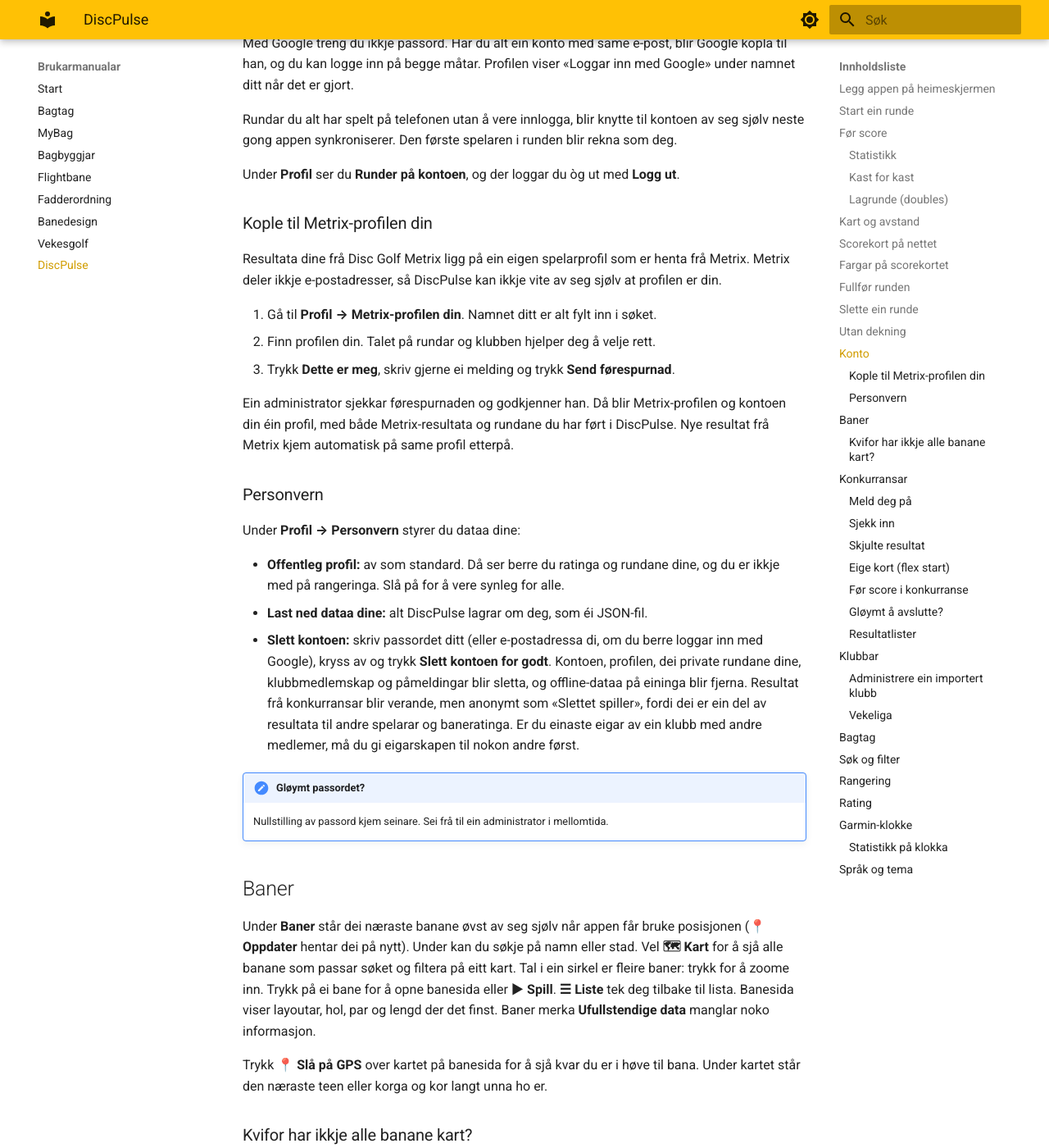
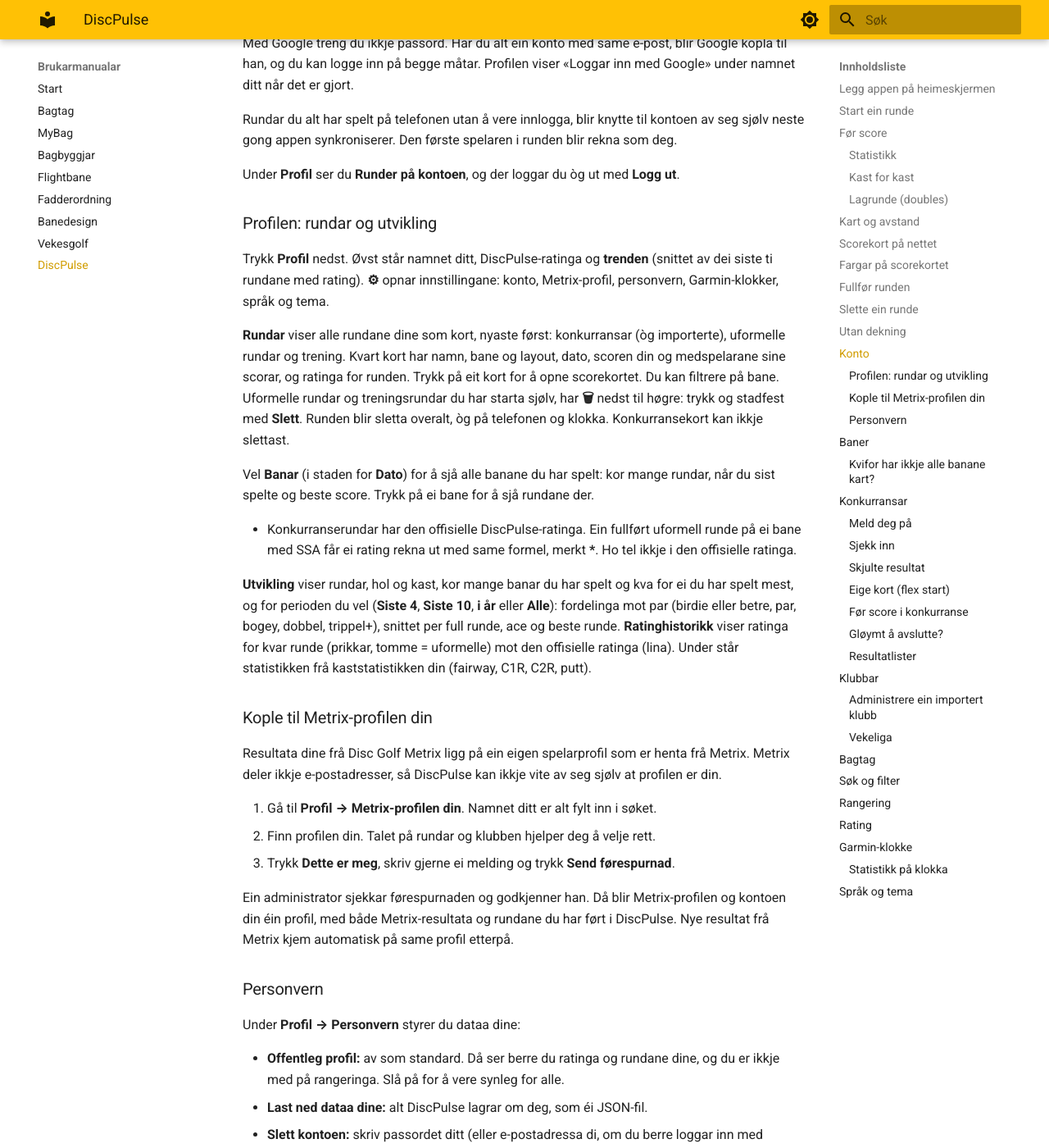
Before and after one commit to hanses89/manuals, an MkDocs documentation site: the page built from docs/discpulse.md, in a window 1280 px wide and 1400 px high, scrolled down 6993 px. Shown: the whole window at 82% size. Built offline with MkDocs 1.6.1 and Material for MkDocs 9.7.7, drawn with Linux system fonts in a browser that asks for light colours; some of the changed text lies outside the part shown.

Commit message:
manual: sync from discpulse.app @ 975e35b9c979e8af02efdb90eae24b41fd4b7fb5

```diff
--- a/docs/discpulse.md
+++ b/docs/discpulse.md
@@ -268,6 +268,33 @@ runden blir rekna som deg.
 Under **Profil** ser du **Runder på kontoen**, og der loggar du òg ut med
 **Logg ut**.
 
+
+### Profilen: rundar og utvikling
+
+Trykk **Profil** nedst. Øvst står namnet ditt, DiscPulse-ratinga og **trenden** (snittet
+av dei siste ti rundane med rating). **⚙** opnar innstillingane: konto, Metrix-profil,
+personvern, Garmin-klokker, språk og tema.
+
+**Rundar** viser alle rundane dine som kort, nyaste først: konkurransar (òg importerte),
+uformelle rundar og trening. Kvart kort har namn, bane og layout, dato, scoren din og
+medspelarane sine scorar, og ratinga for runden. Trykk på eit kort for å opne scorekortet.
+Du kan filtrere på bane. Uformelle rundar og treningsrundar du har starta sjølv, har
+**🗑** nedst til høgre: trykk og stadfest med **Slett**. Runden blir sletta overalt, òg på
+telefonen og klokka. Konkurransekort kan ikkje slettast.
+
+Vel **Banar** (i staden for **Dato**) for å sjå alle banane du har spelt: kor mange
+rundar, når du sist spelte og beste score. Trykk på ei bane for å sjå rundane der.
+
+- Konkurranserundar har den offisielle DiscPulse-ratinga. Ein fullført uformell runde på
+  ei bane med SSA får ei rating rekna ut med same formel, merkt **\***. Ho tel ikkje i den
+  offisielle ratinga.
+
+**Utvikling** viser rundar, hol og kast, kor mange banar du har spelt og kva for ei du har
+spelt mest, og for perioden du vel (**Siste 4**, **Siste 10**, **i år** eller **Alle**):
+fordelinga mot par (birdie eller betre, par, bogey, dobbel, trippel+), snittet per full
+runde, ace og beste runde. **Ratinghistorikk** viser ratinga for kvar runde (prikkar,
+tomme = uformelle) mot den offisielle ratinga (lina). Under står statistikken frå
+kaststatistikken din (fairway, C1R, C2R, putt).
 ### Kople til Metrix-profilen din
 
 Resultata dine frå Disc Golf Metrix ligg på ein eigen spelarprofil som er henta
@@ -310,6 +337,10 @@ ein sirkel er fleire baner: trykk for å zoome inn. Trykk på ei bane for å opn
 banesida eller **▶ Spill**. **☰ Liste** tek deg tilbake til lista.
 Banesida viser layoutar, hol, par og lengd der det finst. Baner merka
 **Ufullstendige data** manglar noko informasjon.
+
+Er du innlogga og har spelt bana, ser du **Rundane dine her** på banesida: dei siste fem
+rundane, kor mange du har spelt og beste score. **Alle rundane dine på bana** opnar lista på
+profilen.
 
 Trykk **📍 Slå på GPS** over kartet på banesida for å sjå kvar du er i høve til
 bana. Under kartet står den næraste teen eller korga og kor langt unna ho er.
```
